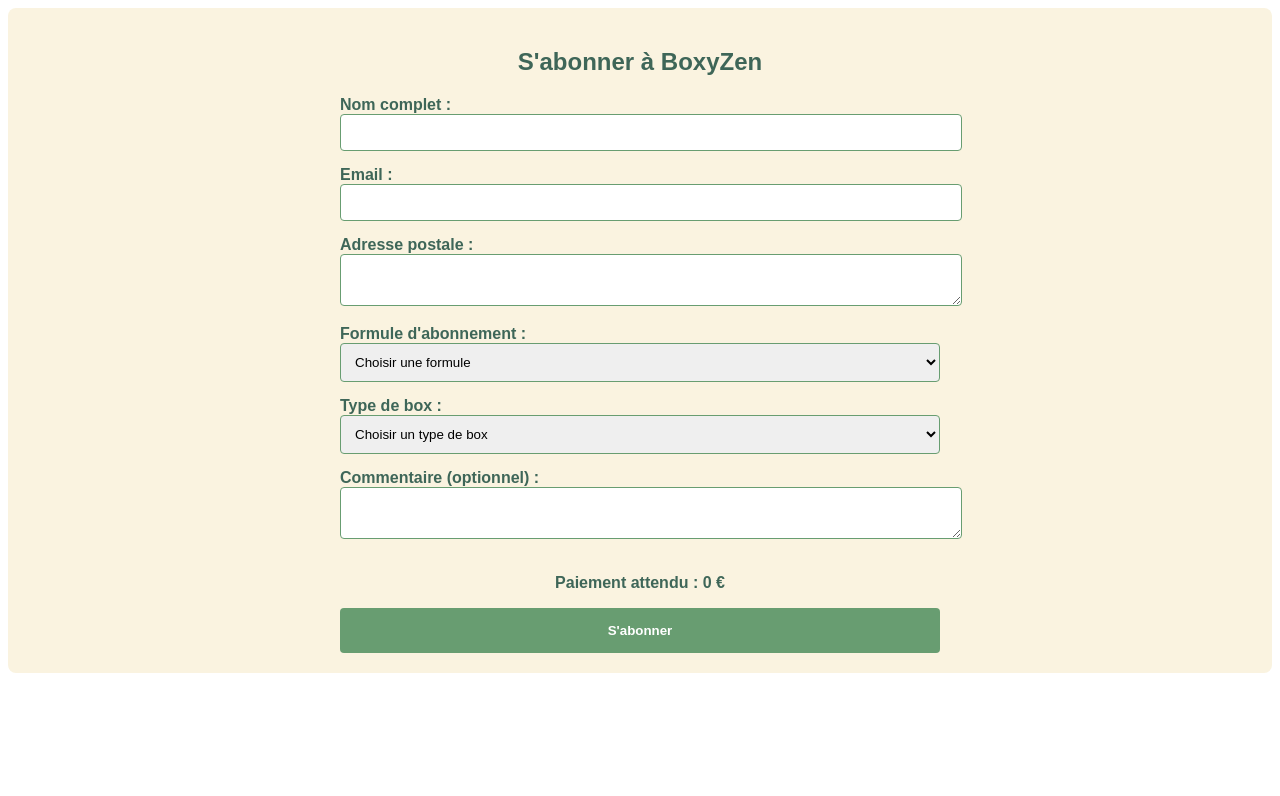
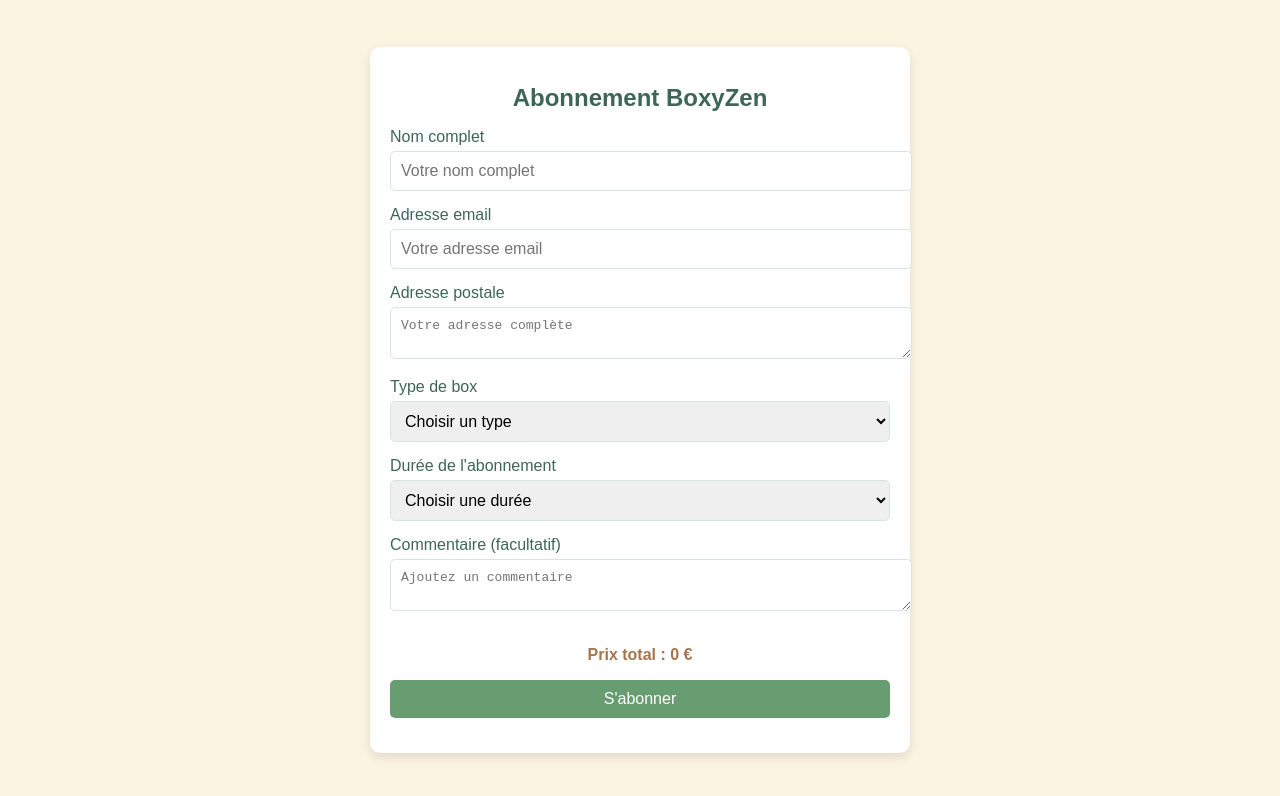
Before and after one commit to Boxyzen/boxyzen-site, a plain HTML site: page index.html in a window 1280 px wide. Drawn offline with Linux system fonts and the light colour scheme.

Commit message:
Mise à jour des options d'abonnement

```diff
--- a/index.html
+++ b/index.html
@@ -4,128 +4,174 @@
     <meta charset="UTF-8">
     <meta name="viewport" content="width=device-width, initial-scale=1.0">
     <title>BoxyZen - Abonnement</title>
-    <link rel="stylesheet" href="style.css">
+    <style>
+        body {
+            font-family: Arial, sans-serif;
+            background-color: #FAF3E0;
+            margin: 0;
+            padding: 0;
+            display: flex;
+            justify-content: center;
+            align-items: center;
+            height: 100vh;
+        }
+        .form-container {
+            background-color: #FFFFFF;
+            border-radius: 10px;
+            padding: 20px;
+            box-shadow: 0 4px 10px rgba(0, 0, 0, 0.1);
+            width: 90%;
+            max-width: 500px;
+        }
+        h1 {
+            font-size: 1.5em;
+            text-align: center;
+            color: #3E6658;
+        }
+        label {
+            font-size: 1em;
+            color: #3E6658;
+            display: block;
+            margin-bottom: 5px;
+        }
+        input, select, textarea, button {
+            width: 100%;
+            padding: 10px;
+            margin-bottom: 15px;
+            border: 1px solid #D9E4DD;
+            border-radius: 5px;
+            font-size: 1em;
+        }
+        button {
+            background-color: #689D71;
+            color: white;
+            border: none;
+            cursor: pointer;
+        }
+        button:hover {
+            background-color: #3E6658;
+        }
+        .price-display {
+            text-align: center;
+            font-weight: bold;
+            color: #A7754D;
+        }
+    </style>
 </head>
 <body>
-<!-- Formulaire d'abonnement -->
-<div style="display: flex; justify-content: center; align-items: center; padding: 20px; background-color: #FAF3E0; border-radius: 8px; font-family: Arial, sans-serif;">
-  <form id="subscriptionForm" style="width: 100%; max-width: 600px;">
-    <h2 style="text-align: center; color: #3E6658;">S'abonner à BoxyZen</h2>
+    <div class="form-container">
+        <h1>Abonnement BoxyZen</h1>
+        <form id="subscription-form">
+            <label for="name">Nom complet</label>
+            <input type="text" id="name" name="name" placeholder="Votre nom complet" required>
 
-    <!-- Nom complet -->
-    <label for="name" style="font-weight: bold; color: #3E6658;">Nom complet :</label>
-    <input type="text" id="name" name="name" required style="width: 100%; padding: 10px; margin-bottom: 15px; border: 1px solid #689D71; border-radius: 4px;">
+            <label for="email">Adresse email</label>
+            <input type="email" id="email" name="email" placeholder="Votre adresse email" required>
 
-    <!-- Email -->
-    <label for="email" style="font-weight: bold; color: #3E6658;">Email :</label>
-    <input type="email" id="email" name="email" required style="width: 100%; padding: 10px; margin-bottom: 15px; border: 1px solid #689D71; border-radius: 4px;">
+            <label for="address">Adresse postale</label>
+            <textarea id="address" name="address" placeholder="Votre adresse complète" required></textarea>
 
-    <!-- Adresse postale -->
-    <label for="address" style="font-weight: bold; color: #3E6658;">Adresse postale :</label>
-    <textarea id="address" name="address" required style="width: 100%; padding: 10px; margin-bottom: 15px; border: 1px solid #689D71; border-radius: 4px;"></textarea>
+            <label for="box">Type de box</label>
+            <select id="box" name="box" required>
+                <option value="" disabled selected>Choisir un type</option>
+                <option value="Découverte">Découverte</option>
+                <option value="Essentielle">Essentielle</option>
+                <option value="Prestige">Prestige</option>
+            </select>
 
-    <!-- Abonnement -->
-    <label for="abonnement" style="font-weight: bold; color: #3E6658;">Formule d'abonnement :</label>
-    <select id="abonnement" name="abonnement" required style="width: 100%; padding: 10px; margin-bottom: 15px; border: 1px solid #689D71; border-radius: 4px;" onchange="calculatePrice()">
-      <option value="" disabled selected>Choisir une formule</option>
-      <option value="mensuel">Mensuel</option>
-      <option value="trimestriel">Trimestriel</option>
-      <option value="annuel">Annuel</option>
-    </select>
+            <label for="abonnement">Durée de l'abonnement</label>
+            <select id="abonnement" name="abonnement" required>
+                <option value="" disabled selected>Choisir une durée</option>
+                <option value="1 mois">1 mois</option>
+                <option value="3 mois">3 mois</option>
+                <option value="1 an">1 an</option>
+            </select>
 
-    <!-- Type de box -->
-    <label for="box" style="font-weight: bold; color: #3E6658;">Type de box :</label>
-    <select id="box" name="box" required style="width: 100%; padding: 10px; margin-bottom: 15px; border: 1px solid #689D71; border-radius: 4px;" onchange="calculatePrice()">
-      <option value="" disabled selected>Choisir un type de box</option>
-      <option value="decouverte">Découverte</option>
-      <option value="essentielle">Essentielle</option>
-      <option value="prestige">Prestige</option>
-    </select>
+            <label for="comment">Commentaire (facultatif)</label>
+            <textarea id="comment" name="comment" placeholder="Ajoutez un commentaire"></textarea>
 
-    <!-- Commentaire -->
-    <label for="comment" style="font-weight: bold; color: #3E6658;">Commentaire (optionnel) :</label>
-    <textarea id="comment" name="comment" style="width: 100%; padding: 10px; margin-bottom: 15px; border: 1px solid #689D71; border-radius: 4px;"></textarea>
+            <p class="price-display">Prix total : <span id="price">0</span> €</p>
+            <p class="price-display" id="discount"></p>
 
-    <!-- Paiement attendu -->
-    <p id="price" style="text-align: center; font-weight: bold; color: #3E6658; margin-bottom: 15px;">Paiement attendu : 0 €</p>
-    <p id="discount" style="text-align: center; color: #3E6658; margin-bottom: 15px;"></p>
+            <button type="button" id="subscribe-btn">S'abonner</button>
+        </form>
+    </div>
 
-    <!-- Bouton de soumission -->
-    <button type="button" onclick="sendEmail()" style="width: 100%; padding: 15px; background-color: #689D71; color: white; font-weight: bold; border: none; border-radius: 4px; cursor: pointer;">S'abonner</button>
-  </form>
-</div>
+    <script src="https://cdn.emailjs.com/dist/email.min.js"></script>
+    <script>
+        (function() {
+            emailjs.init("gooz1MRMqWrBveQ_N");
+        })();
 
-<script src="https://cdn.emailjs.com/dist/email.min.js"></script>
-<script>
-  // Initialiser EmailJS avec ton User ID
-  (function () {
-    emailjs.init("GOOZ1MRMQWRBVEQ_N");
-  })();
+        const prices = {
+            "Découverte": { "1 mois": 20, "3 mois": 50, "1 an": 220 },
+            "Essentielle": { "1 mois": 35, "3 mois": 95, "1 an": 400 },
+            "Prestige": { "1 mois": 45, "3 mois": 125, "1 an": 520 }
+        };
 
-  // Tarifs et réductions
-  const prices = {
-    mensuel: { decouverte: 20, essentielle: 35, prestige: 45 },
-    trimestriel: { decouverte: 50, essentielle: 95, prestige: 125 },
-    annuel: { decouverte: 220, essentielle: 400, prestige: 520 },
-  };
+        const form = document.getElementById("subscription-form");
+        const boxSelect = document.getElementById("box");
+        const abonnementSelect = document.getElementById("abonnement");
+        const priceDisplay = document.getElementById("price");
+        const discountDisplay = document.getElementById("discount");
+        const subscribeBtn = document.getElementById("subscribe-btn");
 
-  const discounts = {
-    trimestriel: { decouverte: 10, essentielle: 10, prestige: 10 }, // Réductions en euros
-    annuel: { decouverte: 20, essentielle: 25, prestige: 40 },
-  };
+        function updatePrice() {
+            const box = boxSelect.value;
+            const abonnement = abonnementSelect.value;
 
-  // Calculer le prix et la réduction
-  function calculatePrice() {
-    const abonnement = document.getElementById("abonnement").value;
-    const box = document.getElementById("box").value;
+            if (box && abonnement) {
+                const price = prices[box][abonnement];
+                const originalPrice = abonnement === "3 mois" ? prices[box]["1 mois"] * 3 :
+                                      abonnement === "1 an" ? prices[box]["1 mois"] * 12 : price;
+                const discount = originalPrice - price;
 
-    if (abonnement && box) {
-      const price = prices[abonnement][box];
-      const discount = discounts[abonnement]?.[box] || 0;
+                priceDisplay.textContent = price;
+                discountDisplay.textContent = discount > 0 ? `Réduction : -${discount} €` : "";
+            } else {
+                priceDisplay.textContent = "0";
+                discountDisplay.textContent = "";
+            }
+        }
 
-      document.getElementById("price").innerText = `Paiement attendu : ${price} €`;
-      document.getElementById("discount").innerText = discount > 0
-        ? `Réduction appliquée : ${discount} €`
-        : "";
-      return { price, discount };
-    }
+        boxSelect.addEventListener("change", updatePrice);
+        abonnementSelect.addEventListener("change", updatePrice);
 
-    document.getElementById("price").innerText = "Paiement attendu : 0 €";
-    document.getElementById("discount").innerText = "";
-    return { price: 0, discount: 0 };
-  }
+        subscribeBtn.addEventListener("click", () => {
+            const name = document.getElementById("name").value;
+            const email = document.getElementById("email").value;
+            const address = document.getElementById("address").value;
+            const box = boxSelect.value;
+            const abonnement = abonnementSelect.value;
+            const comment = document.getElementById("comment").value;
+            const price = priceDisplay.textContent;
 
-  // Envoyer l'email
-  function sendEmail() {
-    const serviceID = "service_6r66q4a";
-    const templateID = "template_b7bode7";
+            if (!name || !email || !address || !box || !abonnement) {
+                alert("Veuillez remplir tous les champs obligatoires.");
+                return;
+            }
 
-    const { price } = calculatePrice(); // Obtenir le prix calculé
-    const templateParams = {
-      name: document.getElementById("name").value,
-      email: document.getElementById("email").value,
-      address: document.getElementById("address").value,
-      abonnement: document.getElementById("abonnement").value,
-      box: document.getElementById("box").value,
-      comment: document.getElementById("comment").value,
-      price: `${price} €`,
-    };
+            const templateParams = {
+                name,
+                email,
+                address,
+                box,
+                abonnement,
+                comment,
+                price
+            };
 
-    emailjs
-      .send(serviceID, templateID, templateParams)
-      .then(
-        (response) => {
-          alert("Merci ! Votre abonnement a été pris en compte.");
-          document.getElementById("subscriptionForm").reset();
-          document.getElementById("price").innerText = "Paiement attendu : 0 €";
-          document.getElementById("discount").innerText = "";
-        },
-        (error) => {
-          alert("Une erreur s'est produite. Veuillez réessayer.");
-        }
-      );
-  }
-</script>
-    <script src="script.js"></script>
+            emailjs.send("service_6r66q4a", "template_b7bode7", templateParams)
+                .then(() => {
+                    alert("Merci pour votre abonnement !");
+                    form.reset();
+                    priceDisplay.textContent = "0";
+                    discountDisplay.textContent = "";
+                })
+                .catch(() => {
+                    alert("Une erreur s'est produite. Veuillez réessayer.");
+                });
+        });
+    </script>
 </body>
 </html>
```
